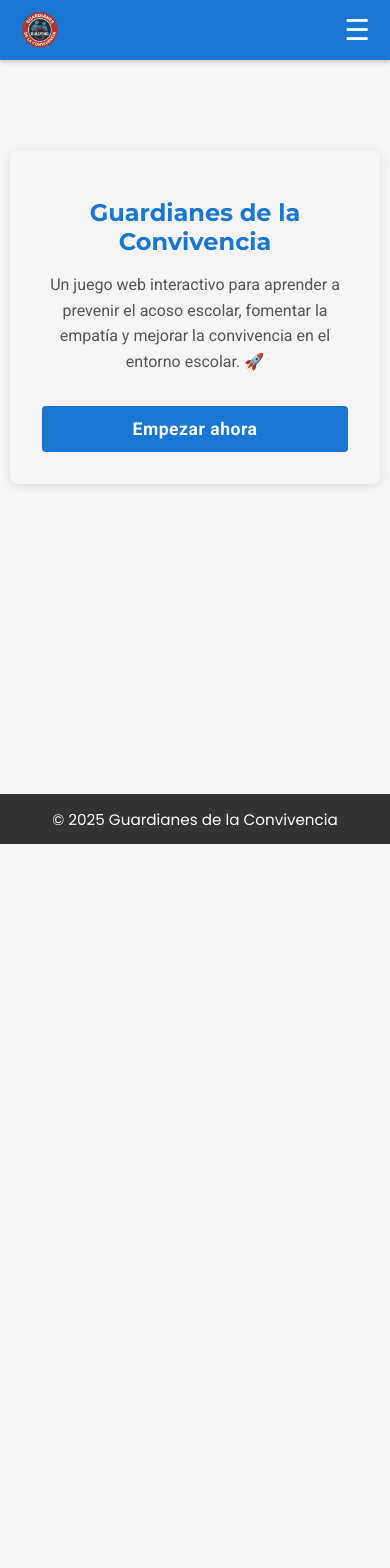
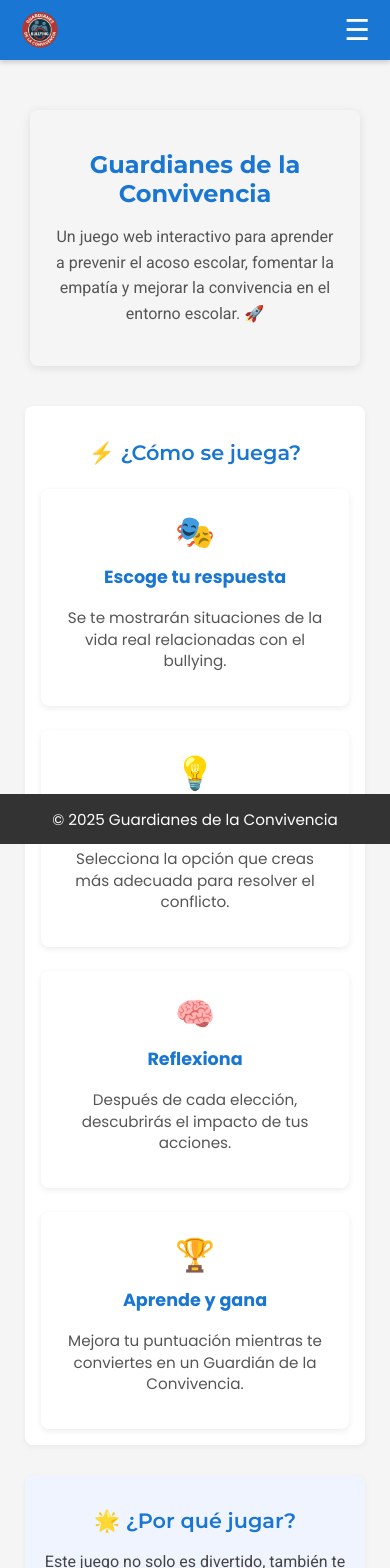
Before and after one commit to EdgarPomar/StopBullyngApp_Edgar, a React (Vite) app: page / in a window 390 px wide. Shown: the top 1568 px of the page. Before the commit the page ends 904 px from the top, so only its background shows below. Built offline with nearby package versions, Linux system fonts and the light colour scheme; no server answers.

Commit message:
Styled Landing page modified

```diff
--- a/src/pages/Landing.tsx
+++ b/src/pages/Landing.tsx
@@ -11,15 +11,60 @@ const Landing: React.FC = () => {
     };
 
     return (
-    <div className={styles.container}>
+        <>
+            {/* Bloque principal */}
+            <div className={`${styles.container} ${styles.fadeIn}`}>
                 <h1 className={typography.title}>Guardianes de la Convivencia</h1>
                 <p className={typography.body}>
                     Un juego web interactivo para aprender a prevenir el acoso escolar, fomentar la empatía y mejorar la convivencia en el entorno escolar. 🚀
                 </p>
-      <button className={`${styles.startButton} ${typography.buttonText}`} onClick={handleStart}>
+            </div>
+
+            {/* Sección: Mecánicas */}
+            <section className={`${styles.section} ${styles.fadeInUp}`}>
+                <h2 className={typography.subtitle}>⚡ ¿Cómo se juega?</h2>
+                <div className={styles.mechanicsGrid}>
+                    <div className={styles.card}>
+                        <span className={styles.icon}>🎭</span>
+                        <h3>Escoge tu respuesta</h3>
+                        <p>Se te mostrarán situaciones de la vida real relacionadas con el bullying.</p>
+                    </div>
+                    <div className={styles.card}>
+                        <span className={styles.icon}>💡</span>
+                        <h3>Toma decisiones</h3>
+                        <p>Selecciona la opción que creas más adecuada para resolver el conflicto.</p>
+                    </div>
+                    <div className={styles.card}>
+                        <span className={styles.icon}>🧠</span>
+                        <h3>Reflexiona</h3>
+                        <p>Después de cada elección, descubrirás el impacto de tus acciones.</p>
+                    </div>
+                    <div className={styles.card}>
+                        <span className={styles.icon}>🏆</span>
+                        <h3>Aprende y gana</h3>
+                        <p>Mejora tu puntuación mientras te conviertes en un Guardián de la Convivencia.</p>
+                    </div>
+                </div>
+            </section>
+
+            {/* Sección: Beneficios */}
+            <section className={`${styles.sectionAlt} ${styles.fadeInUp}`}>
+                <h2 className={typography.subtitle}>🌟 ¿Por qué jugar?</h2>
+                <p className={typography.body}>
+                    Este juego no solo es divertido, también te ayudará a desarrollar empatía, a fortalecer la autoestima y a construir un ambiente escolar más seguro y positivo.
+                </p>
+            </section>
+
+            {/* Botón al final */}
+            <div className={`${styles.finalButton} ${styles.fadeInUp}`}>
+                <button
+                    className={`${styles.startButton} ${typography.buttonText}`}
+                    onClick={handleStart}
+                >
                     Empezar ahora
                 </button>
             </div>
+        </>
     );
 };
 
--- a/src/styles/Landing.module.css
+++ b/src/styles/Landing.module.css
@@ -8,19 +8,7 @@
   box-shadow: 0 2px 10px rgba(0, 0, 0, 0.1);
 }
 
-.slogan {
-  font-size: 2.5rem;
-  font-weight: bold;
-  color: #1976d2;
-  margin-bottom: 1rem;
-}
-
-.description {
-  font-size: 1.2rem;
-  color: #555;
-  margin-bottom: 2rem;
-}
-
+/* Botón */
 .startButton {
   padding: 0.8rem 2rem;
   font-size: 1.1rem;
@@ -36,3 +24,158 @@
 .startButton:hover {
   background-color: #155fa0;
 }
+
+/* Botón al final */
+.finalButton {
+  text-align: center;
+  margin: 60px 0;
+}
+
+/* Nuevas secciones */
+.section,
+.sectionAlt {
+  max-width: 900px;
+  margin: 60px auto;
+  padding: 2rem;
+  border-radius: 8px;
+  box-shadow: 0 2px 6px rgba(0, 0, 0, 0.05);
+  opacity: 0; /* Oculto por defecto para animación */
+  animation: fadeInUp 1s ease forwards;
+}
+
+.section {
+  background: #ffffff;
+}
+
+.sectionAlt {
+  background: #f0f4ff; /* Un tono suave para alternar */
+}
+
+/* Subtítulos */
+.section h2,
+.sectionAlt h2 {
+  font-size: 1.6rem;
+  color: #1976d2;
+  margin-bottom: 1rem;
+  text-align: center;
+}
+
+/* Texto */
+.section p,
+.sectionAlt p {
+  font-size: 1.1rem;
+  color: #444;
+  line-height: 1.6;
+}
+
+/* ================= Mecánicas en formato grid ================= */
+.mechanicsGrid {
+  display: grid;
+  grid-template-columns: repeat(2, 1fr);
+  gap: 1.5rem;
+  margin-top: 1.5rem;
+}
+
+.card {
+  background: #ffffff;
+  border-radius: 8px;
+  padding: 1.5rem;
+  text-align: center;
+  box-shadow: 0 2px 6px rgba(0, 0, 0, 0.08);
+  transition: transform 0.2s ease, box-shadow 0.2s ease;
+}
+
+.card:hover {
+  transform: translateY(-4px);
+  box-shadow: 0 4px 12px rgba(0, 0, 0, 0.12);
+}
+
+.card h3 {
+  margin-top: 0.5rem;
+  font-size: 1.2rem;
+  color: #1976d2;
+}
+
+.card p {
+  font-size: 1rem;
+  color: #555;
+  margin-top: 0.5rem;
+  line-height: 1.4;
+}
+
+.icon {
+  font-size: 2rem;
+  display: block;
+  margin-bottom: 0.5rem;
+}
+
+/* ================= Animaciones ================= */
+@keyframes fadeIn {
+  from { opacity: 0; transform: translateY(20px); }
+  to { opacity: 1; transform: translateY(0); }
+}
+
+@keyframes fadeInUp {
+  from { opacity: 0; transform: translateY(40px); }
+  to { opacity: 1; transform: translateY(0); }
+}
+
+.fadeIn {
+  opacity: 0;
+  animation: fadeIn 1s ease forwards;
+}
+
+.fadeInUp {
+  opacity: 0;
+  animation: fadeInUp 1s ease forwards;
+}
+
+/* ================= Responsividad ================= */
+@media (max-width: 768px) {
+  .container,
+  .section,
+  .sectionAlt {
+    margin: 40px 20px;
+    padding: 1.5rem;
+  }
+
+  .section h2,
+  .sectionAlt h2 {
+    font-size: 1.3rem;
+  }
+
+  .section p,
+  .sectionAlt p {
+    font-size: 1rem;
+  }
+
+  .mechanicsGrid {
+    grid-template-columns: 1fr; /* una sola columna en tablet/móvil */
+  }
+}
+
+@media (max-width: 480px) {
+  .startButton {
+    width: 100%;
+    padding: 1rem;
+    font-size: 1rem;
+  }
+
+  .section,
+  .sectionAlt {
+    margin: 30px 15px;
+    padding: 1rem;
+  }
+
+  .card {
+    padding: 1.2rem;
+  }
+
+  .card h3 {
+    font-size: 1.1rem;
+  }
+
+  .card p {
+    font-size: 0.95rem;
+  }
+}
```
Lines whose indentation alone changed are shown as unchanged.
